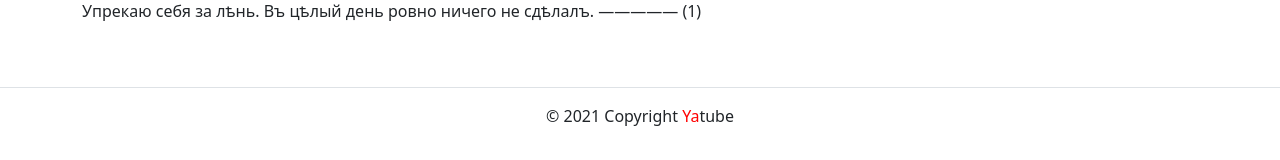
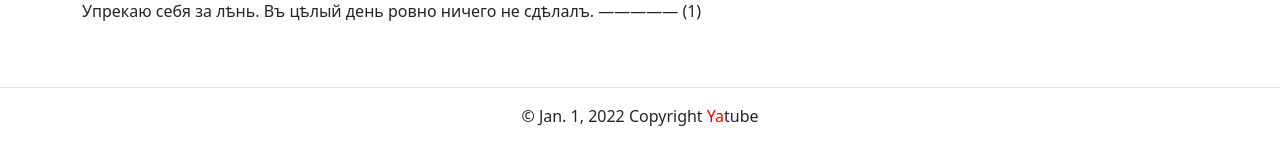
Before and after one commit to ChloePrice34/hw02_community, a Django app: page / in a window 1280 px wide. Shown: the part 2818-2978 px from the top of the page. Run offline with Django 3.2, Linux system fonts and the light colour scheme; data comes from the database, SQL or seed files in the repository; some libraries are stand-ins or nearby versions.

Commit message:
Исправления после 1-го ревью

```diff
--- a/yatube/posts/models.py
+++ b/yatube/posts/models.py
@@ -22,6 +22,9 @@
         related_name='posts'
     )
 
+    class Meta:
+        ordering = ('-pub_date',)
+
     group = models.ForeignKey(
         Group,
         on_delete=models.SET_NULL,
@@ -32,6 +35,3 @@
 
     def __str__(self):
         return self.text[15]
-
-    class Meta:
-        ordering = ('-pub_date',)
--- a/yatube/posts/urls.py
+++ b/yatube/posts/urls.py
@@ -6,6 +6,6 @@
 
 
 urlpatterns = [
-    path("", views.index, name='index'),
+    path('', views.index, name='index'),
     path('group/<slug:slug>/', views.group_posts, name='group_posts'),
 ]
--- a/yatube/posts/views.py
+++ b/yatube/posts/views.py
@@ -1,9 +1,10 @@
 from django.shortcuts import render, get_object_or_404
-from .models import Group, Post
+from .models import Group
+from .models import Post
 
 
 def index(request):
-    posts = Post.objects.order_by('-pub_date')[:10]
+    posts = Post.objects.all()[:10]
     context = {
         'posts': posts,
     }
--- a/yatube/templates/includes/footer.html
+++ b/yatube/templates/includes/footer.html
@@ -1 +1 @@
-<p>© 2021 Copyright <span style="color:red">Ya</span>tube</p>
+<p>© {% now Y %} Copyright <span style="color:red">Ya</span>tube</p>
--- a/yatube/templates/posts/index.html
+++ b/yatube/templates/posts/index.html
@@ -12,7 +12,7 @@
             Автор: {{ post.author.get_full_name }}
           </li>
           <li>
-            Дата публикации: {{post.pub_date|date:"j E Y"}}
+            Дата публикации: {{ post.pub_date|date:"j E Y" }}
           </li>
         </ul>
         <p>
```
Also changed, not shown: yatube/templates/posts/group_list.html (line endings or trailing spaces).
